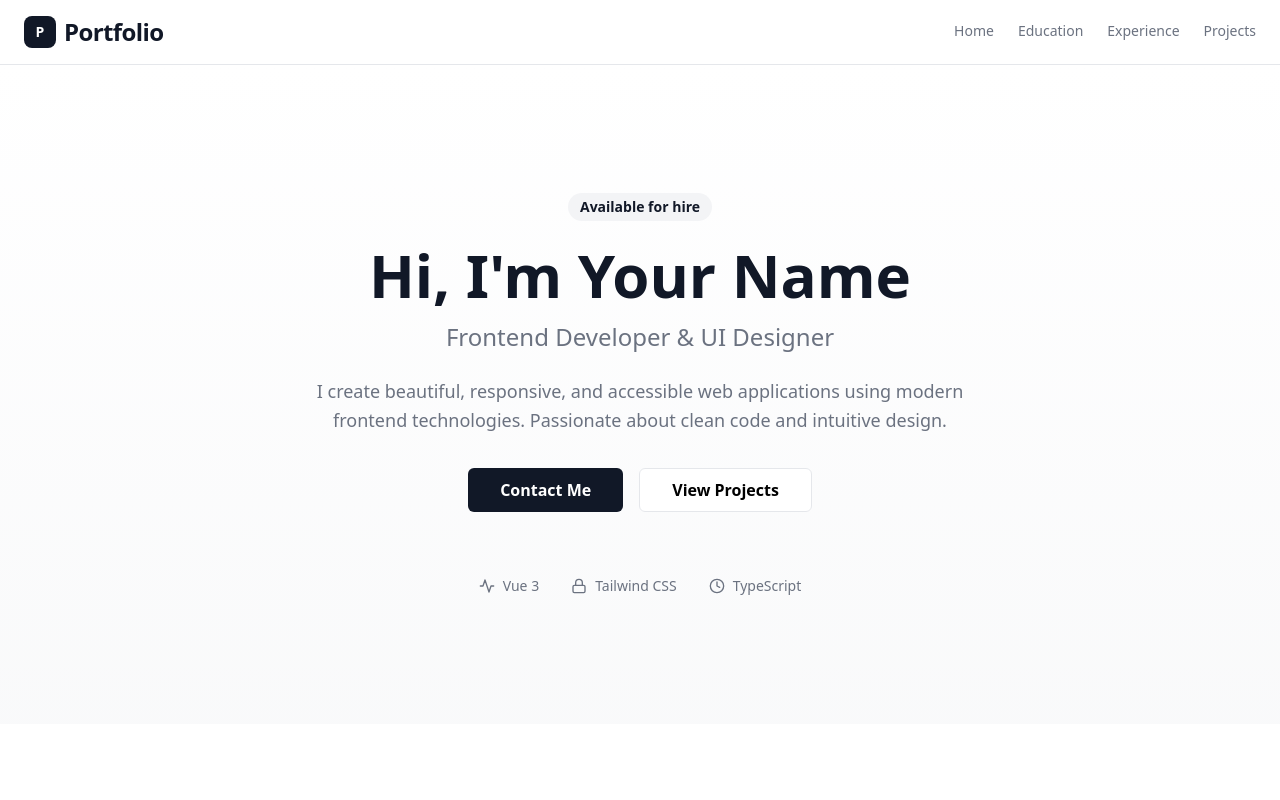
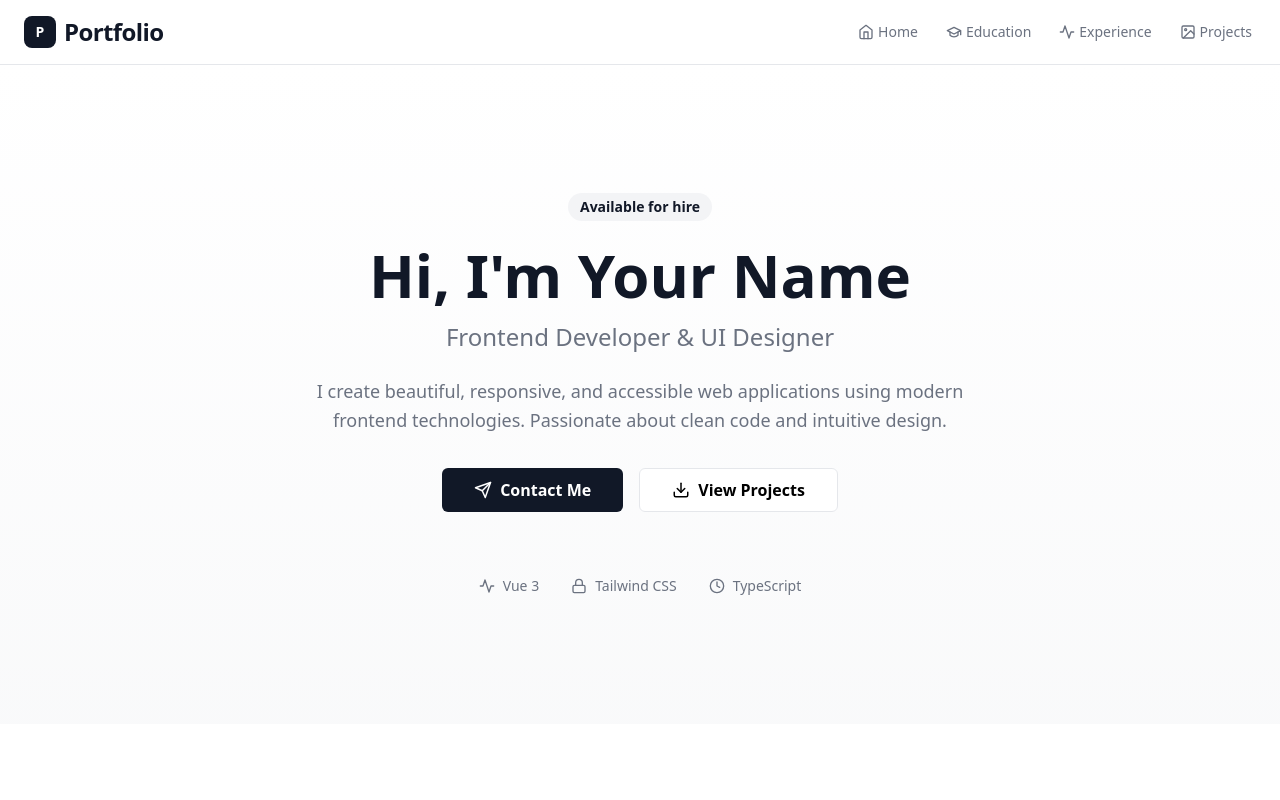
Before and after one commit to Havennnn/piape, a Vue app: page / in a window 1280 px wide. Shown: the top 800 px of the page. Built offline with nearby package versions, Linux system fonts and the light colour scheme.

Commit message:
chore: added icons for buttons and menu

```diff
--- a/src/components/organisms/HeroSection.vue
+++ b/src/components/organisms/HeroSection.vue
@@ -27,6 +27,21 @@
             @click="handleContactClick"
             class="px-8 py-3 text-base font-semibold"
           >
+            <svg
+              xmlns="http://www.w3.org/2000/svg"
+              width="18"
+              height="18"
+              viewBox="0 0 24 24"
+              fill="none"
+              stroke="currentColor"
+              stroke-width="2"
+              stroke-linecap="round"
+              stroke-linejoin="round"
+              class="mr-2 transition-transform duration-300 group-hover:scale-110"
+            >
+              <path d="M22 2L11 13"></path>
+              <path d="M22 2l-7 20-4-9-9-4 20-7z"></path>
+            </svg>
             Contact Me
           </BaseButton>
           <BaseButton
@@ -35,6 +50,22 @@
             @click="handleProjectsClick"
             class="px-8 py-3 text-base font-semibold"
           >
+            <svg
+              xmlns="http://www.w3.org/2000/svg"
+              width="18"
+              height="18"
+              viewBox="0 0 24 24"
+              fill="none"
+              stroke="currentColor"
+              stroke-width="2"
+              stroke-linecap="round"
+              stroke-linejoin="round"
+              class="mr-2 transition-transform duration-300 group-hover:scale-110"
+            >
+              <path d="M21 15v4a2 2 0 0 1-2 2H5a2 2 0 0 1-2-2v-4"></path>
+              <polyline points="7 10 12 15 17 10"></polyline>
+              <line x1="12" x2="12" y1="15" y2="3"></line>
+            </svg>
             View Projects
           </BaseButton>
         </div>
--- a/src/components/organisms/Navbar.vue
+++ b/src/components/organisms/Navbar.vue
@@ -13,19 +13,79 @@
       </a>
 
       <nav class="hidden md:flex items-center gap-6">
-        <NavItem href="#home" class="group">
+        <NavItem href="#home" class="group flex items-center gap-1">
+          <svg
+            xmlns="http://www.w3.org/2000/svg"
+            width="16"
+            height="16"
+            viewBox="0 0 24 24"
+            fill="none"
+            stroke="currentColor"
+            stroke-width="2"
+            stroke-linecap="round"
+            stroke-linejoin="round"
+            class="transition-transform duration-300 group-hover:scale-110"
+          >
+            <path d="M3 9l9-7 9 7v11a2 2 0 0 1-2 2H5a2 2 0 0 1-2-2z"></path>
+            <polyline points="9 22 9 12 15 12 15 22"></polyline>
+          </svg>
           Home
           <span class="block h-0.5 w-0 bg-primary group-hover:w-full transition-all duration-300"></span>
         </NavItem>
-        <NavItem href="#education" class="group">
+        <NavItem href="#education" class="group flex items-center gap-1">
+          <svg
+            xmlns="http://www.w3.org/2000/svg"
+            width="16"
+            height="16"
+            viewBox="0 0 24 24"
+            fill="none"
+            stroke="currentColor"
+            stroke-width="2"
+            stroke-linecap="round"
+            stroke-linejoin="round"
+            class="transition-transform duration-300 group-hover:scale-110"
+          >
+            <path d="M22 10v6M2 10l10-5 10 5-10 5z"></path>
+            <path d="M6 12v5c3 3 9 3 12 0v-5"></path>
+          </svg>
           Education
           <span class="block h-0.5 w-0 bg-primary group-hover:w-full transition-all duration-300"></span>
         </NavItem>
-        <NavItem href="#experience" class="group">
+        <NavItem href="#experience" class="group flex items-center gap-1">
+          <svg
+            xmlns="http://www.w3.org/2000/svg"
+            width="16"
+            height="16"
+            viewBox="0 0 24 24"
+            fill="none"
+            stroke="currentColor"
+            stroke-width="2"
+            stroke-linecap="round"
+            stroke-linejoin="round"
+            class="transition-transform duration-300 group-hover:scale-110"
+          >
+            <path d="M22 12h-4l-3 9L9 3l-3 9H2"></path>
+          </svg>
           Experience
           <span class="block h-0.5 w-0 bg-primary group-hover:w-full transition-all duration-300"></span>
         </NavItem>
-        <NavItem href="#projects" class="group">
+        <NavItem href="#projects" class="group flex items-center gap-1">
+          <svg
+            xmlns="http://www.w3.org/2000/svg"
+            width="16"
+            height="16"
+            viewBox="0 0 24 24"
+            fill="none"
+            stroke="currentColor"
+            stroke-width="2"
+            stroke-linecap="round"
+            stroke-linejoin="round"
+            class="transition-transform duration-300 group-hover:scale-110"
+          >
+            <rect x="3" y="3" width="18" height="18" rx="2" ry="2"></rect>
+            <circle cx="8.5" cy="8.5" r="1.5"></circle>
+            <polyline points="21 15 16 10 5 21"></polyline>
+          </svg>
           Projects
           <span class="block h-0.5 w-0 bg-primary group-hover:w-full transition-all duration-300"></span>
         </NavItem>
@@ -78,10 +138,74 @@
       :class="mobileMenuOpen ? 'animate-slide-down' : 'animate-slide-up'"
     >
       <div class="container py-4 px-4 md:px-6 space-y-3">
-        <NavItem href="#home" @click="mobileMenuOpen = false" class="block py-2 text-lg">Home</NavItem>
-        <NavItem href="#education" @click="mobileMenuOpen = false" class="block py-2 text-lg">Education</NavItem>
-        <NavItem href="#experience" @click="mobileMenuOpen = false" class="block py-2 text-lg">Experience</NavItem>
-        <NavItem href="#projects" @click="mobileMenuOpen = false" class="block py-2 text-lg">Projects</NavItem>
+        <NavItem href="#home" @click="mobileMenuOpen = false" class="block py-2 text-lg flex items-center gap-2">
+          <svg
+            xmlns="http://www.w3.org/2000/svg"
+            width="16"
+            height="16"
+            viewBox="0 0 24 24"
+            fill="none"
+            stroke="currentColor"
+            stroke-width="2"
+            stroke-linecap="round"
+            stroke-linejoin="round"
+          >
+            <path d="M3 9l9-7 9 7v11a2 2 0 0 1-2 2H5a2 2 0 0 1-2-2z"></path>
+            <polyline points="9 22 9 12 15 12 15 22"></polyline>
+          </svg>
+          Home
+        </NavItem>
+        <NavItem href="#education" @click="mobileMenuOpen = false" class="block py-2 text-lg flex items-center gap-2">
+          <svg
+            xmlns="http://www.w3.org/2000/svg"
+            width="16"
+            height="16"
+            viewBox="0 0 24 24"
+            fill="none"
+            stroke="currentColor"
+            stroke-width="2"
+            stroke-linecap="round"
+            stroke-linejoin="round"
+          >
+            <path d="M22 10v6M2 10l10-5 10 5-10 5z"></path>
+            <path d="M6 12v5c3 3 9 3 12 0v-5"></path>
+          </svg>
+          Education
+        </NavItem>
+        <NavItem href="#experience" @click="mobileMenuOpen = false" class="block py-2 text-lg flex items-center gap-2">
+          <svg
+            xmlns="http://www.w3.org/2000/svg"
+            width="16"
+            height="16"
+            viewBox="0 0 24 24"
+            fill="none"
+            stroke="currentColor"
+            stroke-width="2"
+            stroke-linecap="round"
+            stroke-linejoin="round"
+          >
+            <path d="M22 12h-4l-3 9L9 3l-3 9H2"></path>
+          </svg>
+          Experience
+        </NavItem>
+        <NavItem href="#projects" @click="mobileMenuOpen = false" class="block py-2 text-lg flex items-center gap-2">
+          <svg
+            xmlns="http://www.w3.org/2000/svg"
+            width="16"
+            height="16"
+            viewBox="0 0 24 24"
+            fill="none"
+            stroke="currentColor"
+            stroke-width="2"
+            stroke-linecap="round"
+            stroke-linejoin="round"
+          >
+            <rect x="3" y="3" width="18" height="18" rx="2" ry="2"></rect>
+            <circle cx="8.5" cy="8.5" r="1.5"></circle>
+            <polyline points="21 15 16 10 5 21"></polyline>
+          </svg>
+          Projects
+        </NavItem>
       </div>
     </div>
   </header>
```
Also changed, not shown: portfolio-final-icons.png (added).
